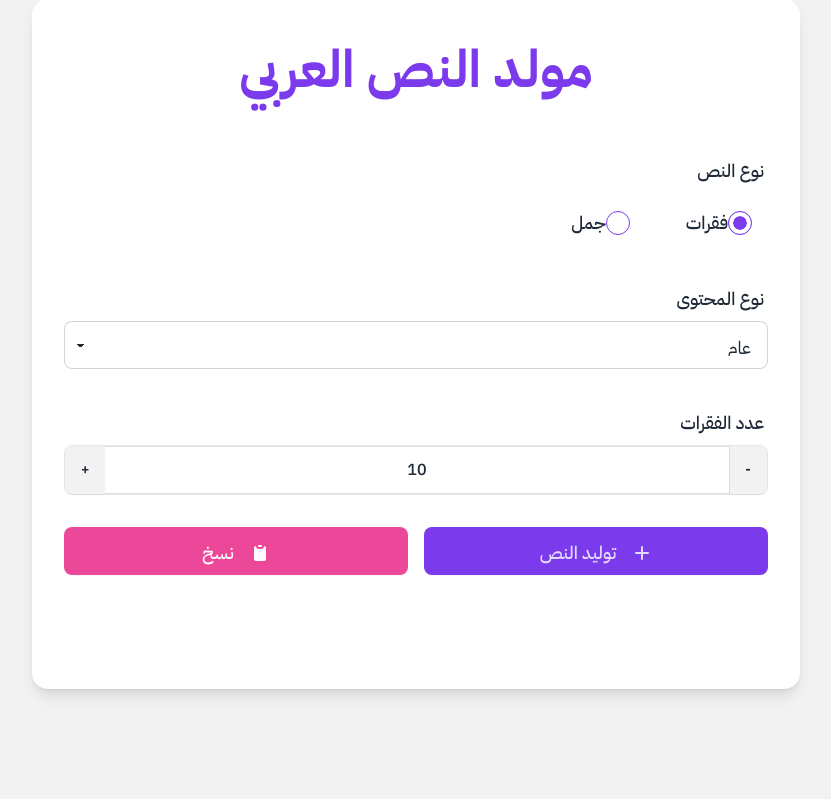
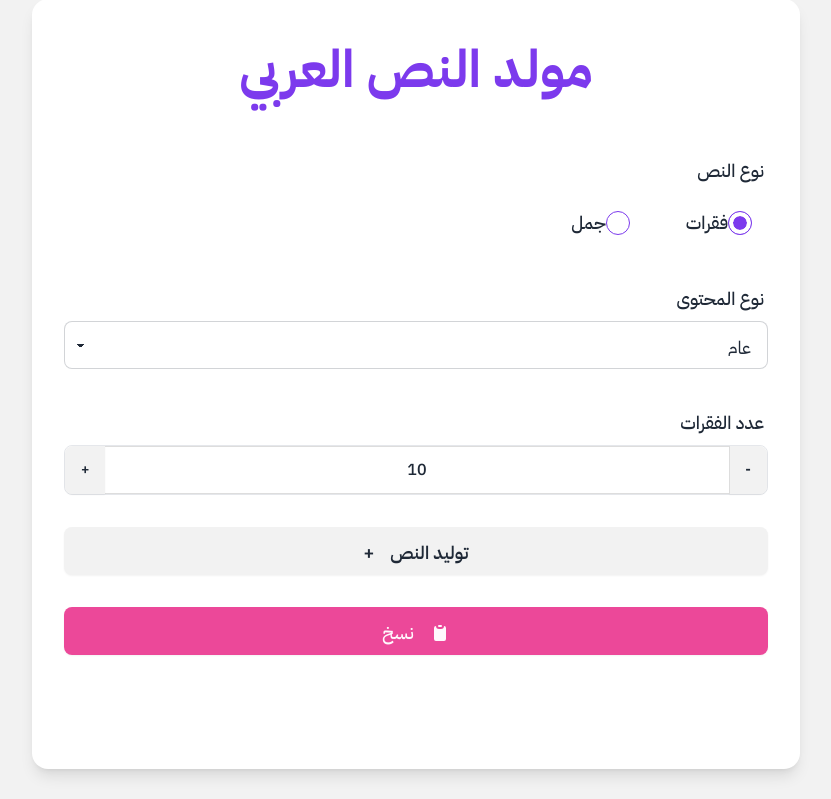
Before and after one commit to madhoundes/arabic-text-generator, a Flask app: page / in a window 1280 px wide. Shown: the part 33-832 px from the top of the page, without its empty margins (224-1055 px from the left). Run offline with Flask 2, Linux system fonts and the light colour scheme.

Commit message:
تغيير لون زر التوليد إلى اللون السماوي

```diff
--- a/templates/index.html
+++ b/templates/index.html
@@ -53,13 +53,13 @@
                         </div>
                     </div>
 
+                    <div class="form-control mt-8">
+                        <button id="generate" class="btn btn-lg bg-sky-500 hover:bg-sky-600 text-white w-full text-lg">
+                            توليد النص <span class="mr-2">+</span>
+                        </button>
+                    </div>
+
                     <div class="flex gap-4 mt-8">
-                        <button id="generate" class="btn btn-primary flex-1 text-lg font-medium hover:brightness-110 transition-all">
-                            <svg xmlns="http://www.w3.org/2000/svg" class="h-5 w-5 ml-2" viewBox="0 0 20 20" fill="currentColor">
-                                <path fill-rule="evenodd" d="M10 3a1 1 0 011 1v5h5a1 1 0 110 2h-5v5a1 1 0 11-2 0v-5H4a1 1 0 110-2h5V4a1 1 0 011-1z" clip-rule="evenodd" />
-                            </svg>
-                            توليد النص
-                        </button>
                         <button id="copy" class="btn btn-secondary flex-1 text-lg font-medium hover:brightness-110 transition-all">
                             <svg xmlns="http://www.w3.org/2000/svg" class="h-5 w-5 ml-2" viewBox="0 0 20 20" fill="currentColor">
                                 <path d="M8 3a1 1 0 011-1h2a1 1 0 110 2H9a1 1 0 01-1-1z" />
```
